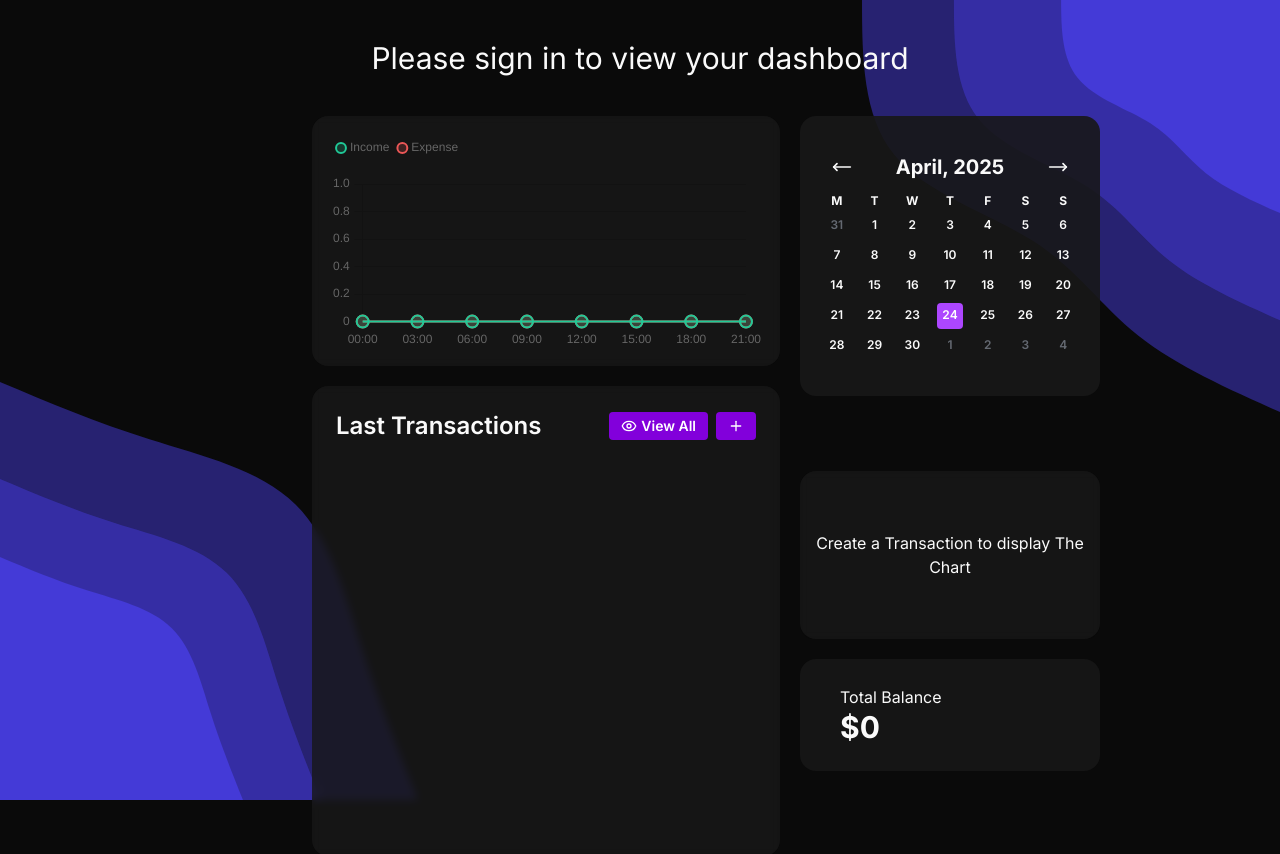
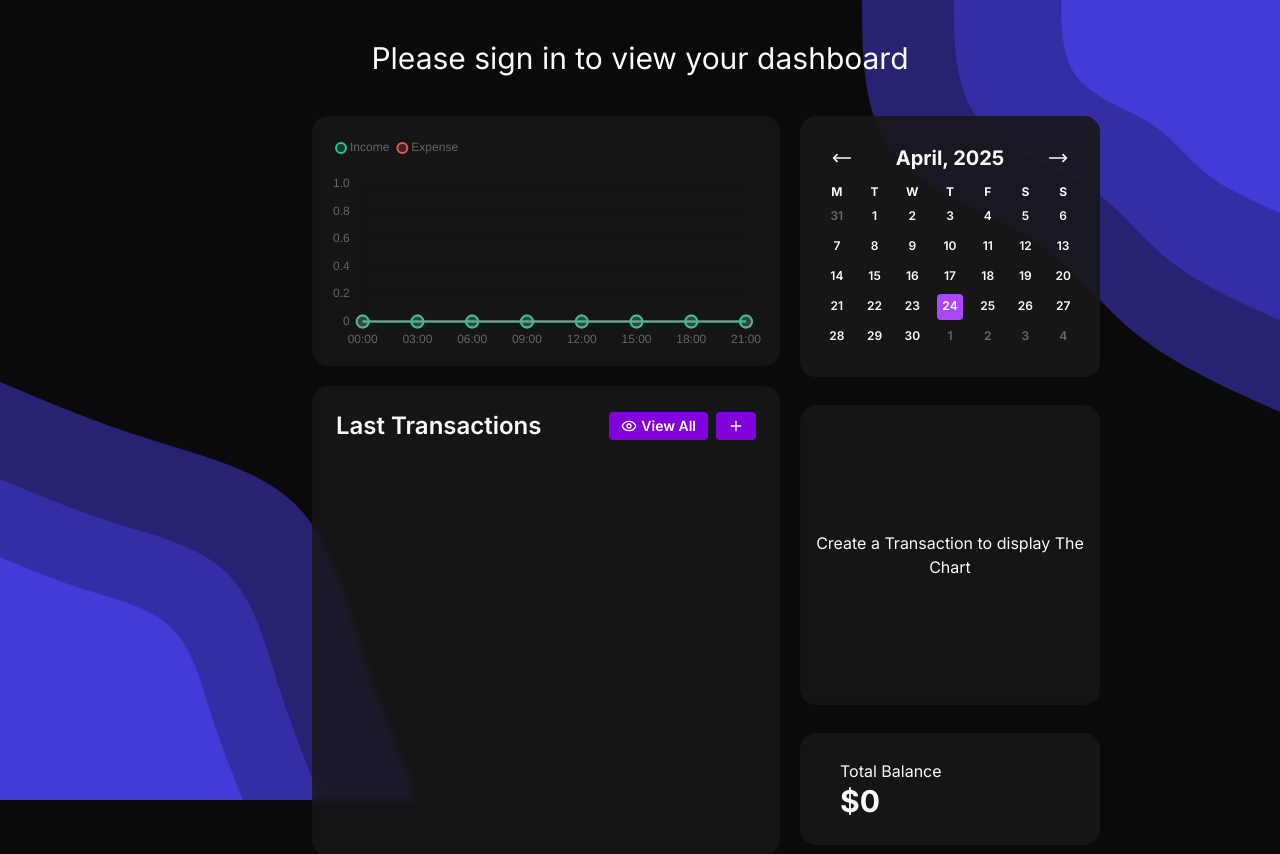
Before and after one commit to ilyasbikarnaf/ClariCash, a Next.js app: page / in a window 1280 px wide. Shown: the top 854 px of the page. Built offline with nearby package versions, Linux system fonts and the light colour scheme; no server answers.

Commit message:
fix layout for lg screen size when there are no transactions

```diff
--- a/components/AppContainer.tsx
+++ b/components/AppContainer.tsx
@@ -63,7 +63,7 @@ export default function AppContainer({
 
   return (
     <div className={cn(classes)}>
-      <div className="space-y-4 lg:space-y-0 lg:grid lg:grid-cols-[1fr_minmax(auto,200px)] lg:grid-rows-[250px_1fr] lg:gap-5">
+      <div className="space-y-4 lg:space-y-0 lg:grid lg:grid-cols-[3fr_1fr] lg:grid-rows-[250px_1fr] lg:gap-5">
         <div className="lg:hidden flex flex-col">
           <h6>Your Total Balance</h6>
           <h2 className="text-4xl font-bold">
@@ -74,7 +74,7 @@ export default function AppContainer({
           <LinearChart data={selectedDateTransactions} />
         </div>
 
-        <div className="flex gap-3 lg:gap-y-5 lg:flex-col lg:grid lg:col-start-2 lg:col-end-3 lg:row-span-2">
+        <div className="flex gap-3 lg:grid lg:col-start-2 lg:col-end-3 lg:row-span-2 ">
           <DateTable
             month={month}
             setMonth={setMonth}
@@ -82,10 +82,10 @@ export default function AppContainer({
             setSelectedDate={setSelectedDate}
             data={data}
           />
-          <div className="bg-[#181818]/80 rounded-2xl backdrop-blur-xs w-[200px] place-content-center lg:w-full lg:p-2 max-w-full">
+          <div className="bg-[#181818]/80 rounded-2xl backdrop-blur-xs w-[200px] place-content-center lg:w-full lg:p-2 max-w-full lg:self-center lg:min-h-[300px]">
             <CircularChart income={income} expense={expense} />
           </div>
-          <div className="hidden lg:inline py-4 px-10 max-h-28 place-content-center bg-[#181818]/80 rounded-2xl">
+          <div className="hidden lg:inline py-4 px-10 max-h-28 place-content-center-safe bg-[#181818]/80 rounded-2xl">
             <h6>Total Balance</h6>
             <h2 className="text-3xl font-bold">
               ${totalBalance.toLocaleString()}
--- a/components/CircularChart.tsx
+++ b/components/CircularChart.tsx
@@ -70,7 +70,7 @@ export default function CircularChart({
     <p className="text-center">Create a Transaction to display The Chart</p>
   ) : (
     <Doughnut
-      className="p-4 w-full lg:w-[300px]"
+      className="p-4 w-full lg:w-[300px] "
       data={data}
       options={options}
       plugins={[legendSpacingPlugin]}
```
